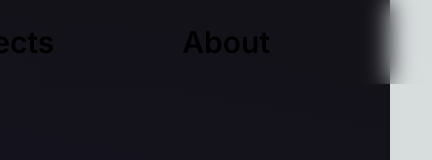
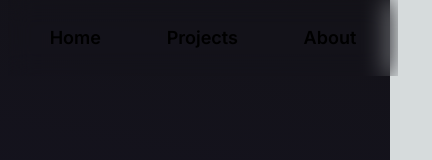
Before and after one commit to Miteshryp/Portfolio, a Next.js app: page / in a window 390 px wide. Shown: the top 160 px of the page, 432 px wide, since content can reach past the window. Built offline with nearby package versions, Linux system fonts and the light colour scheme.

Commit message:
Phone responsiveness fix

```diff
--- a/src/app/page.tsx
+++ b/src/app/page.tsx
@@ -23,7 +23,7 @@
 export default function Home() {
   return (
     <main className="homeBackground">
-      <div className="px-10 w-full h-full flex flex-col items-start justify-start gap-60">
+      <div className="px-2 lg:px-10 w-full h-full flex flex-col items-start justify-start gap-60">
         <Navbar />
 
         {/* Center Section */}
@@ -94,7 +94,8 @@
         <div
           className={`
         w-full
-        px-20
+        px-4
+        lg:px-20
         flex flex-col-reverse lg:flex-row gap-20 2xl:gap-80
         lg:items-start lg:jusify-start
         items-center justify-center
--- a/src/components/modules/JobCard.tsx
+++ b/src/components/modules/JobCard.tsx
@@ -89,7 +89,7 @@
             bg-card-highlight
             `}
       >
-        <h1 className="text-5xl font-inter font-black"> Work Experience </h1>
+        <h1 className="text-3xl lg:text-5xl font-inter font-black"> Work Experience </h1>
         <div className="w-full flex flex-col gap-6 xl:px-16 py-5">
             {jobs.map((r, index) => (
             <RoleComponent key={index} job={r} />
--- a/src/components/modules/Navbar.tsx
+++ b/src/components/modules/Navbar.tsx
@@ -13,13 +13,14 @@
       className={`
         w-screen fixed
         bg-transparent backdrop-blur-md z-auto
-        flex flex-row items-center justify-end
-        gap-32
+        flex flex-row items-center justify-evenly lg:justify-end
+        gap-6 lg:gap-32
         font-inter
         font-semibold
-        text-3xl
+        text-lg
+        lg:text-3xl
         py-6
-        pl-6 pr-40
+        lg:pl-6 lg:pr-40
         `}
     >
       <div
```
